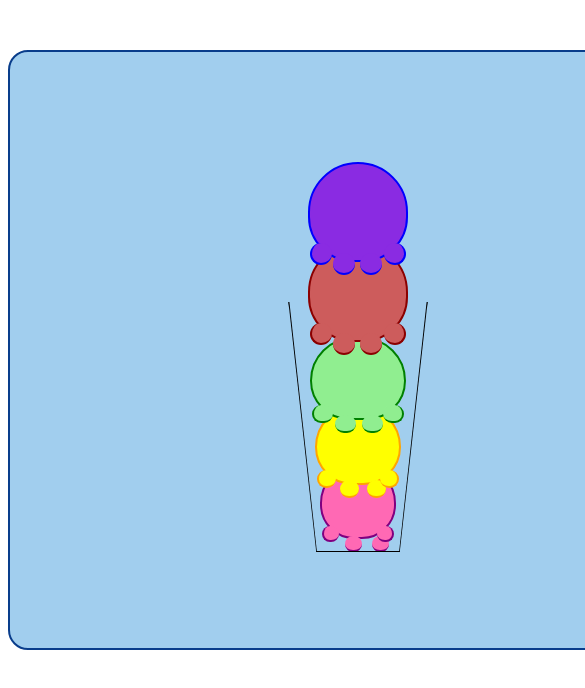
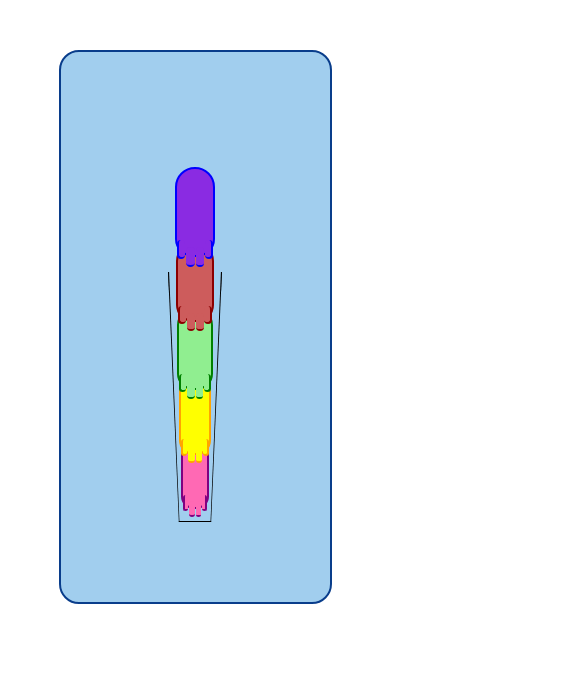
Before and after one commit to adinamatei/IceCreamSundae, a plain HTML site: page index.html in a window 390 px wide. Shown: the top 688 px of the page, 585 px wide, since content can reach past the window. Drawn offline with Linux system fonts and the light colour scheme.

Commit message:
wip try to make responsive

```diff
--- a/index.html
+++ b/index.html
@@ -2,6 +2,7 @@
 <html lang="en">
 <head>
     <meta charset="UTF-8">
+    <meta name="viewport" content="width=device-width, initial-scale=1.0">
     <title>Ice Cream Sundae</title>
     <link rel="stylesheet" href="style.css">
 </head>
--- a/style.css
+++ b/style.css
@@ -4,12 +4,18 @@
     box-sizing: border-box;
 }
 
+body {
+    margin: 0 auto;
+    max-height: 1000px;
+    max-width: 1000px;
+}
+
 /*the big container*/
 .container {
     border: 2px solid #093d8b;
     background: #a1ceee;
-    width: 700px;
-    height: 600px;
+    width: 70%;
+    height: 60%;
     margin: 50px auto;
     padding-top: 50px;
     -webkit-border-radius: 20px;
@@ -28,8 +34,6 @@
 
 /*the ice cream scoop of iceCreamSundae*/
 .iceCreamSundae > .iceCreamScoops {
-    height: 100px;
-    width: 100px;
     margin: 0 auto;
 }
 
@@ -118,6 +122,8 @@ border-right: 2px solid purple;
     border-right: 2px solid orange;
 }
 
+
+
 /*third scoop div*/
 #third {
     height: 33.3%;
@@ -142,7 +148,9 @@ border-right: 2px solid purple;
 
 /*second scoop div*/
 #second {
-    top: 40px;
+    height: 16%;
+    width: 14%;
+    top: 50px;
     border: 2px solid darkred;
     background-color: indianred;
     z-index: 1;
@@ -161,7 +169,9 @@ border-right: 2px solid darkred;
 
 /*first scoop div*/
 #first {
-    top: 60px;
+    height: 18%;
+    width: 15%;
+    top: 65px;
     border: 2px solid blue;
     background-color: blueviolet;
     z-index: 2;
@@ -187,17 +197,17 @@ border-right: 2px solid blue;
 }
 .bla1 {
     left: 0;
-    bottom: -5px;
+    bottom: -5%;
 }
 .bla2 {
-    left: 23px;
-    bottom: -15px;
+    left: 26%;
+    bottom: -14%;
 }
 .bla3 {
-    left: 50px;
-    bottom: -15px;
+    left: 53%;
+    bottom: -14%;
 }
 .bla4 {
     right: 0;
-    bottom: -5px;
+    bottom: -5%;
 }
```
